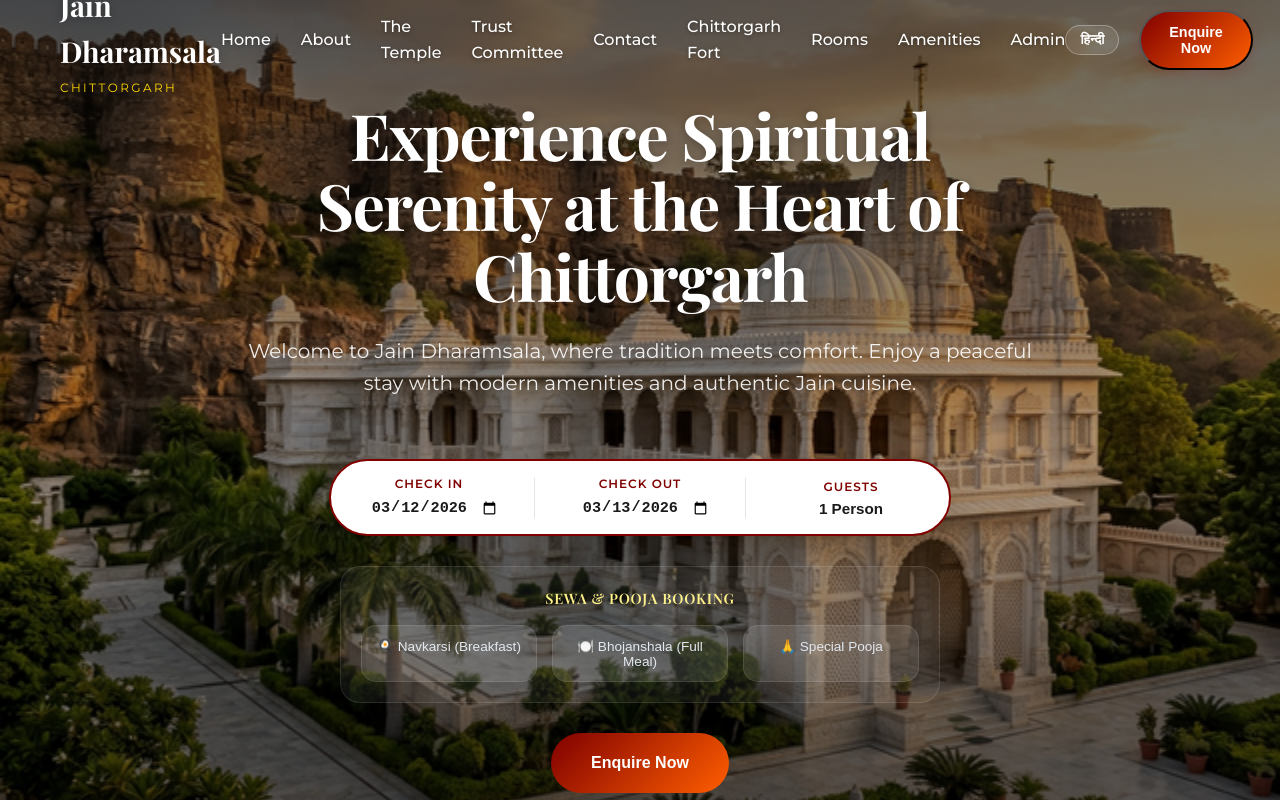
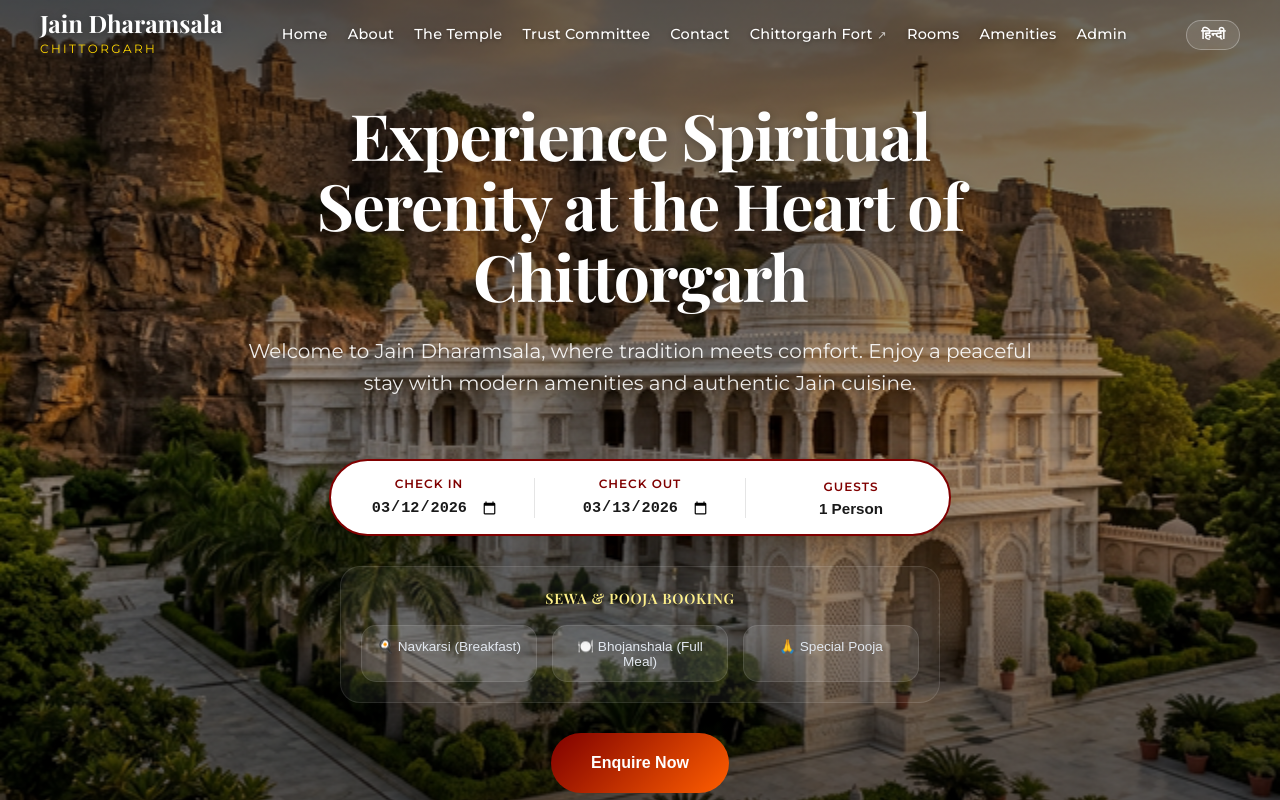
Before and after one commit to sharmakush2003/Jain-Dharamsala, a Next.js app: page /home in a window 1280 px wide. Shown: the top 800 px of the page. Built offline with nearby package versions, Linux system fonts and the light colour scheme.

Commit message:
style: refactor navbar for better aesthetics, remove enquire button, and optimize spacing

```diff
--- a/src/components/Navbar.module.css
+++ b/src/components/Navbar.module.css
@@ -3,26 +3,21 @@
   top: 0;
   left: 0;
   width: 100%;
-  height: 80px;
+  height: 70px;
   display: flex;
   align-items: center;
   z-index: 1000;
-  transition: var(--transition-smooth);
-  padding: 0 60px; /* Increased padding for edges */
+  transition: var(--transition-sacred);
+  padding: 0 40px;
 }
 
 .scrolled {
-  height: 70px;
-  background: rgba(255, 255, 255, 0.85);
-  backdrop-filter: blur(10px);
-  -webkit-backdrop-filter: blur(10px);
-  box-shadow: 0 4px 20px rgba(0, 0, 0, 0.05);
-  border-bottom: 1px solid rgba(255, 255, 255, 0.3);
+  height: 60px;
   background: var(--sacred-glass);
   backdrop-filter: blur(15px);
   -webkit-backdrop-filter: blur(15px);
   box-shadow: 0 4px 30px rgba(0, 0, 0, 0.05);
-  border-bottom: 2px solid var(--sacred-border);
+  border-bottom: 1px solid var(--sacred-border);
 }
 
 .container {
@@ -40,10 +35,11 @@
 .logoText {
   color: white;
   font-family: 'Playfair Display', serif;
-  font-size: 1.8rem;
+  font-size: 1.5rem;
   font-weight: 700;
   display: block;
   text-shadow: 0 2px 10px rgba(0,0,0,0.3);
+  line-height: 1;
 }
 
 .scrolled .logoText {
@@ -66,7 +62,7 @@
 .links {
   display: flex;
   align-items: center;
-  gap: 30px;
+  gap: 20px;
 }
 
 .desktopActions {
@@ -82,9 +78,11 @@
 .link {
   color: white;
   font-weight: 500;
+  font-size: 0.9rem;
   transition: var(--transition-sacred);
   position: relative;
   text-shadow: 0 1px 4px rgba(0,0,0,0.4);
+  letter-spacing: 0.02em;
 }
 
 .scrolled .link {
@@ -135,22 +133,7 @@
   color: white;
 }
 
-.bookBtn {
-  background: linear-gradient(135deg, var(--temple-maroon), var(--spiritual-orange));
-  color: white;
-  padding: 12px 28px;
-  border-radius: 30px;
-  font-weight: 600;
-  font-size: 0.9rem;
-  box-shadow: 0 4px 15px rgba(128, 0, 0, 0.2);
-  transition: var(--transition-sacred);
-}
-
-.bookBtn:hover {
-  background: #e68a2e;
-  transform: translateY(-2px);
-  box-shadow: 0 6px 20px rgba(255, 153, 51, 0.4);
-}
+/* removed bookBtn styles */
 
 .logoutBtn {
   background: #ef4444;
--- a/src/components/Navbar.tsx
+++ b/src/components/Navbar.tsx
@@ -43,7 +43,7 @@ const Navbar = () => {
           <Link href="/temple" className={styles.link} onClick={() => setMenuOpen(false)}>{t('nav_temple')}</Link>
           <Link href="/trust-committee" className={styles.link} onClick={() => setMenuOpen(false)}>{t('nav_trust')}</Link>
           <Link href="/contact" className={styles.link} onClick={() => setMenuOpen(false)}>{t('nav_contact')}</Link>
-          <a href="https://chittorgarh-tourism-five.vercel.app/" className={styles.link} target="_blank" rel="noopener noreferrer" onClick={() => setMenuOpen(false)}>{t('nav_tourism')}</a>
+          <a href="https://chittorgarh-tourism-five.vercel.app/" className={styles.link} target="_blank" rel="noopener noreferrer" onClick={() => setMenuOpen(false)}>{t('nav_tourism')} <span style={{ fontSize: '0.8em', opacity: 0.7 }}>↗</span></a>
           <Link href="/home#rooms" className={styles.link} onClick={() => setMenuOpen(false)}>{t('nav_rooms')}</Link>
           <Link href="/home#amenities" className={styles.link} onClick={() => setMenuOpen(false)}>{t('nav_amenities')}</Link>
           {!isAdmin && (
@@ -54,27 +54,12 @@ const Navbar = () => {
             <button className={styles.langBtn} onClick={toggleLanguage}>
               {language === 'en' ? 'हिन्दी' : 'English'}
             </button>
-            <button
-              className={styles.bookBtn}
-              onClick={() => {
-                setMenuOpen(false);
-                window.open("https://docs.google.com/forms/d/e/1FAIpQLSf0p5e1NgFpVRO_L4PMKqeAMX_YITJswhoWSN4E-vh4YvE7dA/viewform?usp=publish-editor", '_blank', 'noopener,noreferrer');
-              }}
-            >
-              {t('nav_book')}
-            </button>
           </div>
         </div>
 
         <div className={styles.desktopActions}>
           <button className={styles.langBtn} onClick={toggleLanguage}>
             {language === 'en' ? 'हिन्दी' : 'English'}
-          </button>
-          <button
-            className={styles.bookBtn}
-            onClick={() => window.open("https://docs.google.com/forms/d/e/1FAIpQLSf0p5e1NgFpVRO_L4PMKqeAMX_YITJswhoWSN4E-vh4YvE7dA/viewform?usp=publish-editor", '_blank', 'noopener,noreferrer')}
-          >
-            {t('nav_book')}
           </button>
           {isAdmin && (
             <>
```
